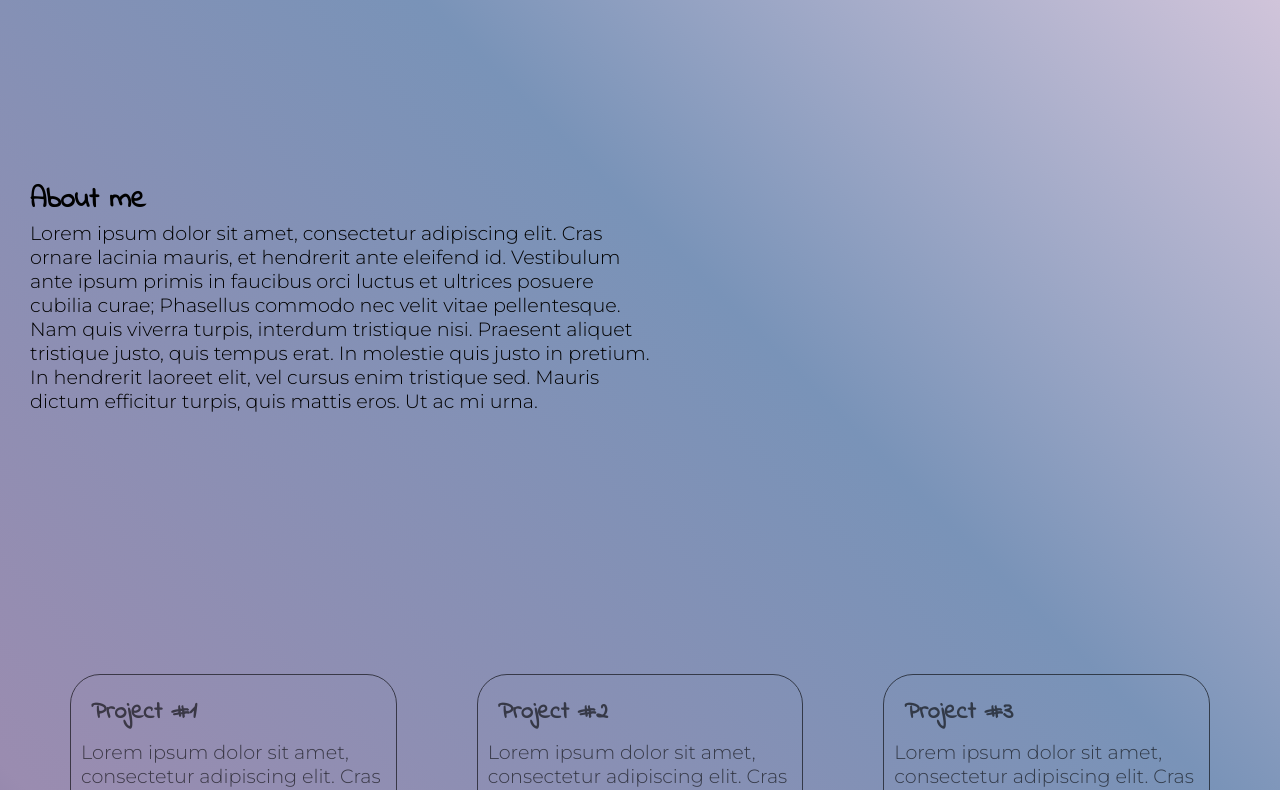
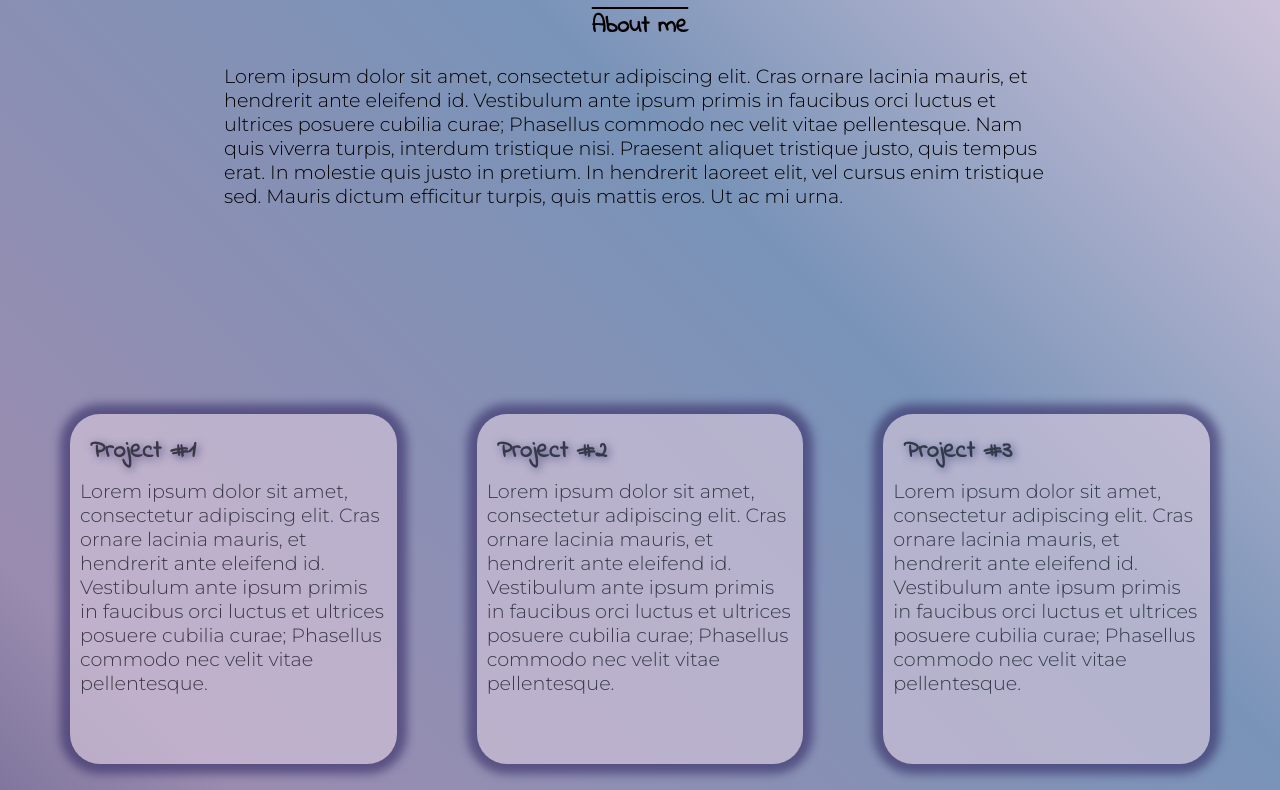
Before and after one commit to rebeccagrove/portfolio, a plain HTML site: page index.html in a window 1280 px wide. Shown: the part 331-1121 px from the top of the page. Drawn offline with Linux system fonts and the light colour scheme.

```diff
--- a/index.html
+++ b/index.html
@@ -39,13 +39,15 @@
 <!--MAIN-->
 
 <main>
-    <section id="about-me">
-        <h1>About me</h1>
-            <p> Lorem ipsum dolor sit amet, consectetur adipiscing elit. Cras ornare lacinia
-                mauris, et hendrerit ante eleifend id. Vestibulum ante ipsum primis in faucibus orci luctus et ultrices posuere cubilia curae;
-                Phasellus commodo nec velit vitae pellentesque. Nam quis viverra turpis, interdum tristique nisi. Praesent aliquet tristique justo, quis tempus erat.
-                In molestie quis justo in pretium. In hendrerit laoreet elit, vel cursus enim tristique sed. Mauris dictum efficitur turpis, quis mattis eros. Ut ac mi urna.
-            </p>
+    <section>
+        <div class="aboutMe">
+            <h1 class="aboutMe__heading">About me</h1>
+                <p class="aboutMe__text"> Lorem ipsum dolor sit amet, consectetur adipiscing elit. Cras ornare lacinia
+                    mauris, et hendrerit ante eleifend id. Vestibulum ante ipsum primis in faucibus orci luctus et ultrices posuere cubilia curae;
+                    Phasellus commodo nec velit vitae pellentesque. Nam quis viverra turpis, interdum tristique nisi. Praesent aliquet tristique justo, quis tempus erat.
+                    In molestie quis justo in pretium. In hendrerit laoreet elit, vel cursus enim tristique sed. Mauris dictum efficitur turpis, quis mattis eros. Ut ac mi urna.
+                </p>
+        </div>
     </section>
 
     <section class="line-1" id="work">
--- a/main.scss
+++ b/main.scss
@@ -14,13 +14,13 @@ $font-display: "Indie Flower", cursive;
 .navigation {
     height: 10vh;
     padding: 20px;
-    background-color: #EAD2E4;
-    box-shadow: 0 5px 5px -5px #EAD2E4;
+    border-bottom: 1px solid black;
 
     &__logo {
         width: 30%;
         position: absolute;
         top: 20px;
+        text-shadow: 1px 1px 4px #332A65;
     }
 
     &__logo a {
@@ -65,13 +65,14 @@ $font-display: "Indie Flower", cursive;
 //TYPEWRITER EFFECT //
 
 .header {
-    height: 50vh;
+    height: 30vh;
     width: 100%;
     display: flex;
     justify-content: center;
     align-items: center;
     font-family: $font-body;
     font-size: 1.8em;
+    text-shadow: 1px 1px 1px #84759D;
 
 .intro__typewriter {
     overflow: hidden; /* Ensures the content is not revealed until the animation */
@@ -103,19 +104,25 @@ $font-display: "Indie Flower", cursive;
 
 //ABOUT ME//
 
-#about-me {
-    height: 40vh;
-    width: 50%;
-    margin: 20px;
-    padding: 10px;
-    font-size: 1.2em;
-    font-family: $font-body;
-    text-align: left;
-}
+.aboutMe {
+    height: 30vh;
+    width: 65%;
+    margin: auto;
 
-#about-me h1 {
- font-size: 1.5em;
- font-family: $font-display;
+
+    &__heading {
+        text-align: center;
+        padding: 20px;
+        font-family: $font-display;
+        font-size: 1.5em;
+        text-decoration: overline;
+    }
+
+    &__text {
+        font-family: $font-body;
+        font-size: 1.2em;
+
+    }
 }
 
 //PROJECTS SECTION (FIRST LINE) //
@@ -131,12 +138,13 @@ $font-display: "Indie Flower", cursive;
     &__project {
         height: 350px;
         width: 350px;
-        border: 1px solid black;
         padding: 10px;
         margin: 40px;
         border-radius: 30px;
         opacity: 0.6;
         transition: transform .2s;
+        background-color: #DAC9DD;
+        box-shadow: 0 0 10px 10px #332A65;;
     }
 
     &__project:hover {
@@ -151,6 +159,7 @@ $font-display: "Indie Flower", cursive;
         font-family: $font-display;
         padding: 10px;
         color: black;
+        text-shadow: 2px 2px 8px #332A65;
     }
 
     &__project p {
@@ -172,12 +181,13 @@ $font-display: "Indie Flower", cursive;
     &__project {
         height: 350px;
         width: 350px;
-        border: 1px solid black;
         padding: 10px;
         margin: 40px;
         border-radius: 30px;
         opacity: 0.6;
         transition: transform .2s;
+        background-color: #DAC9DD;
+        box-shadow: 0 0 10px 10px #332A65;
     }
 
     &__project:hover {
@@ -192,6 +202,8 @@ $font-display: "Indie Flower", cursive;
         font-family: $font-display;
         padding: 10px;
         color: black;
+        text-shadow: 2px 2px 8px #332A65;
+
     }
 
     &__project p {
@@ -205,7 +217,7 @@ $font-display: "Indie Flower", cursive;
 .outro-container {
     height: 30vh;
     margin: 20px;
-    margin-top: 200px;
+    margin-top: 150px;
     font-size: 1.2em;
     text-align: left;
 }
@@ -246,8 +258,7 @@ $font-display: "Indie Flower", cursive;
     align-items: center;
     height: 10vh;
     padding: 20px;
-    background-color: #938DB1;
-    box-shadow: 0 5px 5px -5px #938DB1;
+    border-top: 1px solid black;
 
     &__footer-text {
         font-family: $font-body;
@@ -259,5 +270,6 @@ $font-display: "Indie Flower", cursive;
         font-family: $font-display;
         font-weight: bolder;
         font-size: 20px;
+        text-decoration: overline;
     }
 }
```
Also changed, not shown: main.css.
